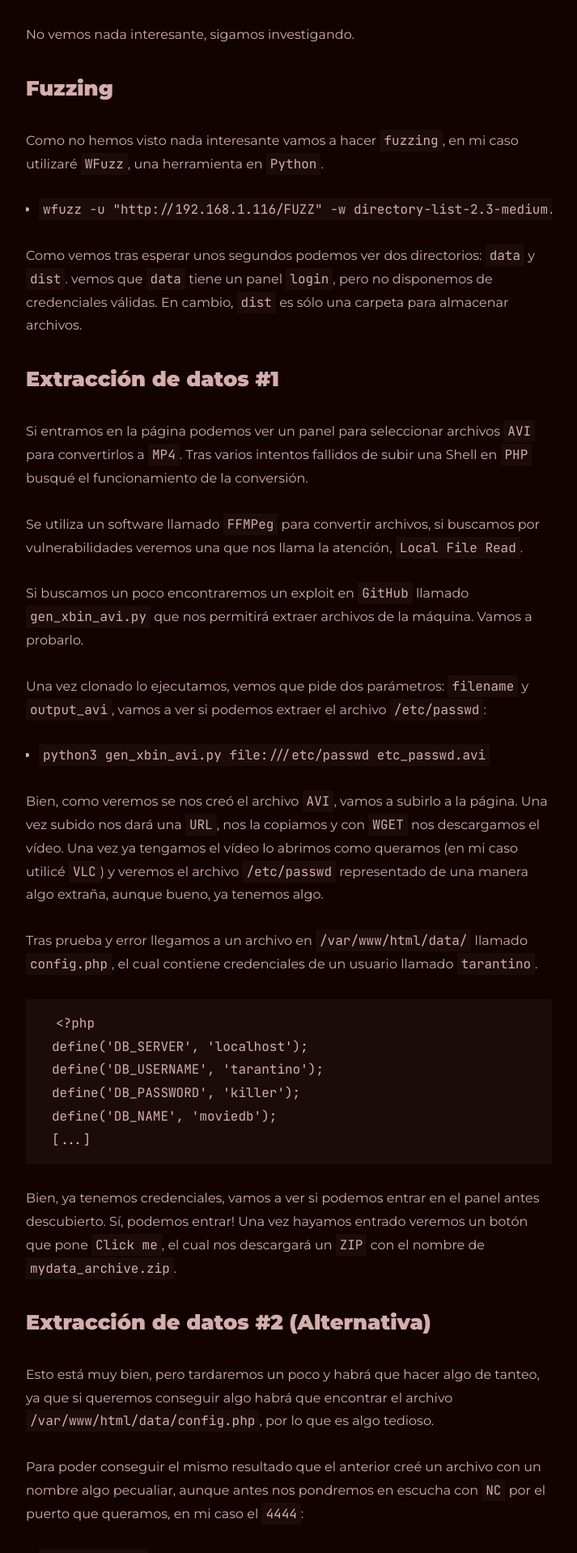
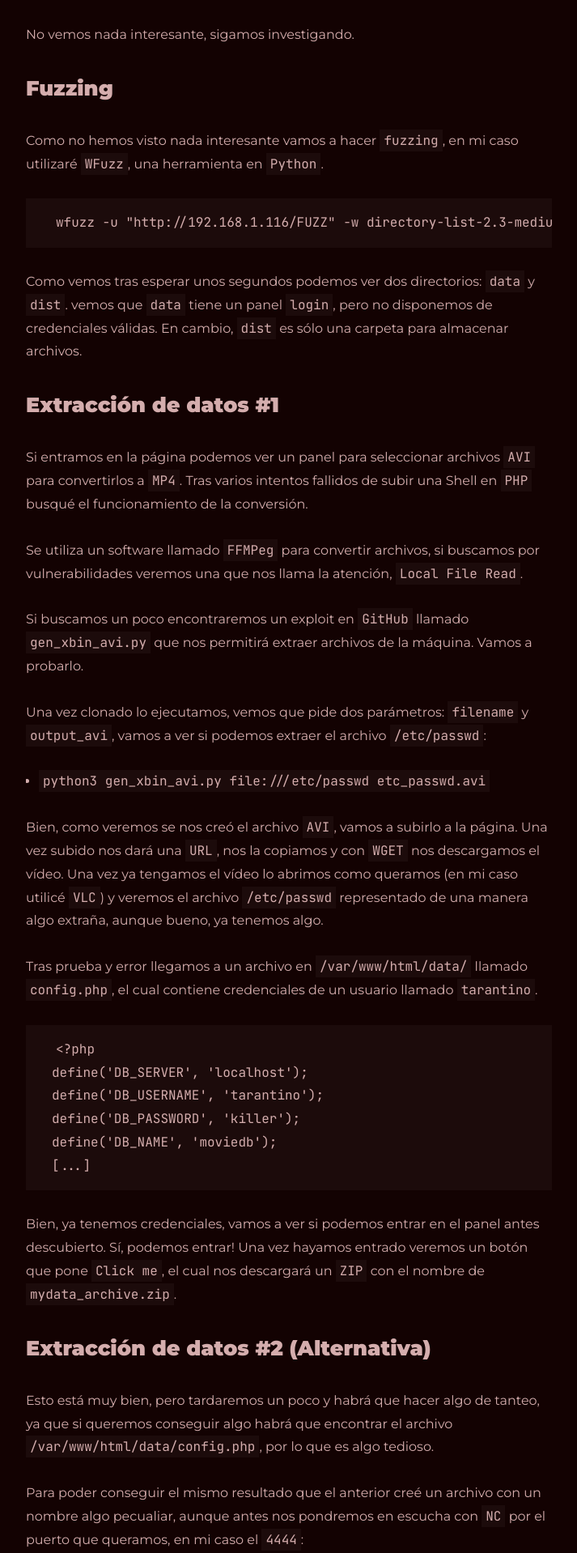
Before and after one commit to BlackCage/BlackCage.github.io, a Jekyll site: the page built from all_collections/_posts/2022-11-28-movie-hmv.md, in a window 1280 px wide. Shown: the part 817-2735 px from the top of the page at 81% size, without its empty margins (283-996 px from the left). Built offline with Jekyll 4.4.1, drawn with Linux system fonts in a browser that asks for light colours.

````diff
--- a/all_collections/_posts/2022-11-28-movie-hmv.md
+++ b/all_collections/_posts/2022-11-28-movie-hmv.md
@@ -18,7 +18,9 @@ No vemos nada interesante, sigamos investigando.
 ### Fuzzing
 Como no hemos visto nada interesante vamos a hacer `fuzzing`, en mi caso utilizaré `WFuzz`, una herramienta en `Python`.
 
-- `wfuzz -u "http://192.168.1.116/FUZZ" -w directory-list-2.3-medium.txt`
+```
+wfuzz -u "http://192.168.1.116/FUZZ" -w directory-list-2.3-medium.txt
+```
 
 Como vemos tras esperar unos segundos podemos ver dos directorios: `data` y `dist`. vemos que `data` tiene un panel `login`, pero no disponemos de credenciales válidas. En cambio, `dist` es sólo una carpeta para almacenar archivos.
 
````
